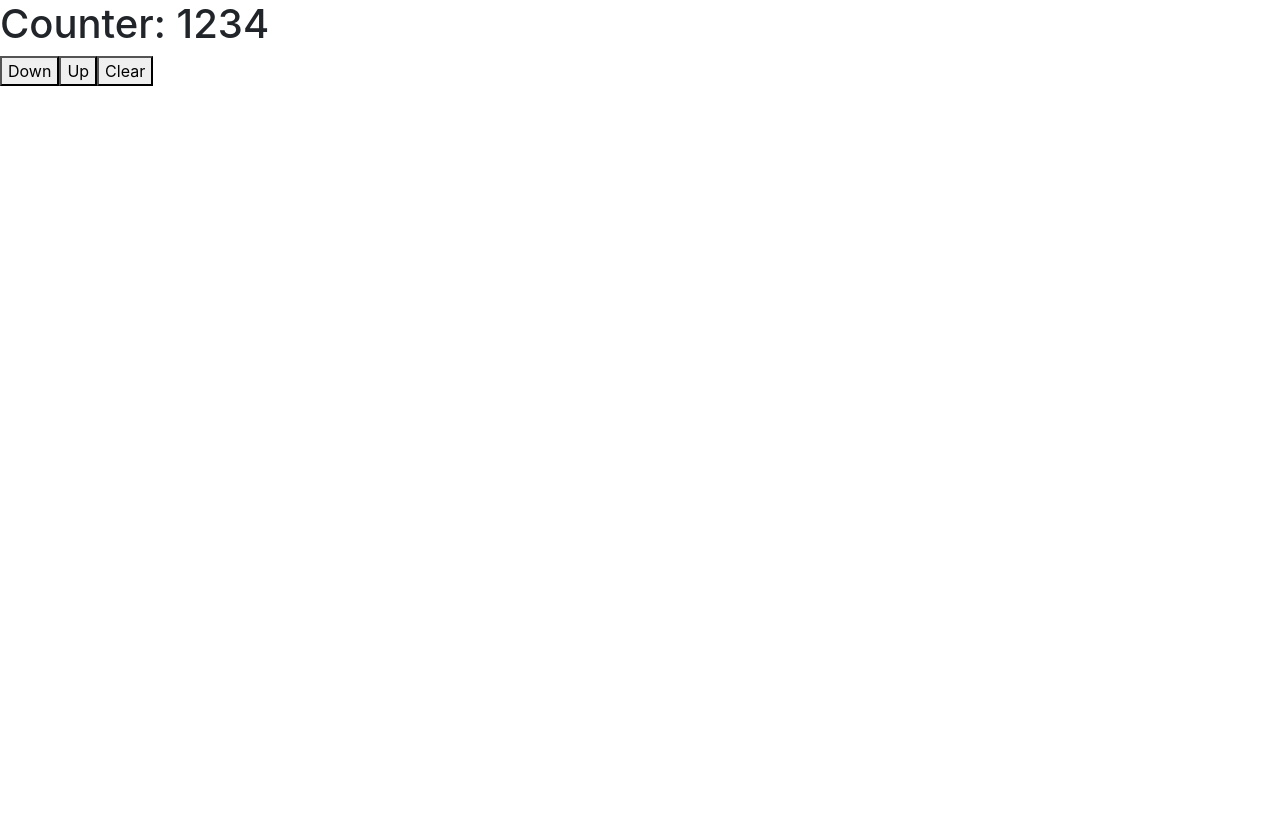
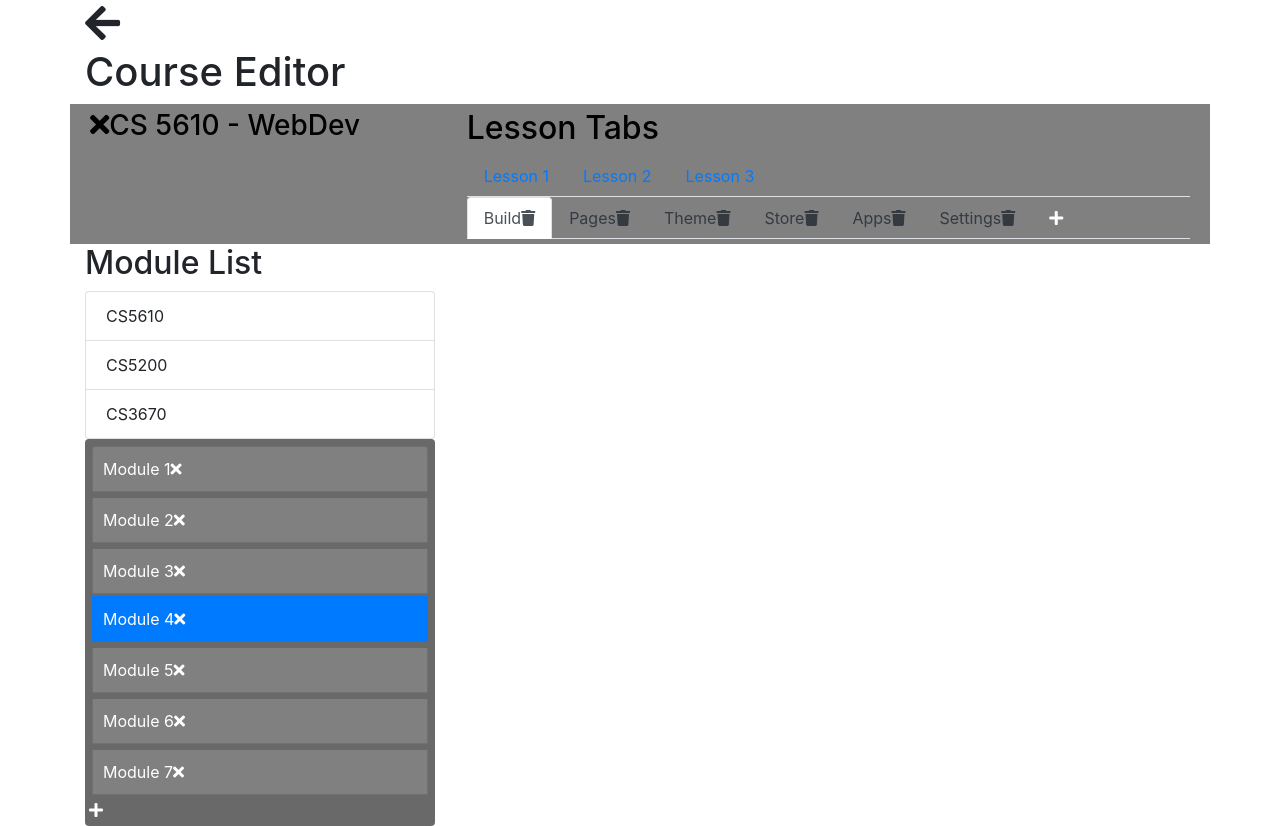
Before and after one commit to leorafink/CS5610-WebDev-sp21-client-react, a React (Create React App) app: page /editor in a window 1280 px wide. Before the commit the page ends 800 px from the top, so only its background shows below. Built offline with nearby package versions, Linux system fonts and the light colour scheme.

Commit message:
lesson and module reducers

```diff
--- a/src/components/course-editor/course-editor-style.css
+++ b/src/components/course-editor/course-editor-style.css
@@ -1,6 +1,6 @@
 .LF-WebDevHeader {
     background-color: gray;
-    color: white;
+    color: black;
     padding: 5px;
 }
 
--- a/src/components/course-editor/course-editor.js
+++ b/src/components/course-editor/course-editor.js
@@ -1,14 +1,26 @@
 import React from "react";
 import {Link} from "react-router-dom";
 import "./course-editor-style.css"
+import moduleReducer from "../../reducers/module-reducer";
+import {combineReducers, createStore} from "redux";
+import {Provider} from "react-redux";
+import ModuleList from "./module-list";
+import lessonReducer from "../../reducers/lesson-reducer";
+import LessonTabs from "./lesson-tabs";
+
+const reducer = combineReducers({
+    moduleReducer: moduleReducer,
+    lessonReducer: lessonReducer
+})
+
+const store = createStore(reducer)
 
 const CourseEditor = ({history}) => {
     return (
+        <Provider store={store}>
         <div className="container">
         <h1>
-            {/*<Link to="/courses">*/}
-            {/*    <i className="fas fa-arrow-left"></i>*/}
-            {/*</Link>*/}
+
             <span onClick={() => history.goBack()}>
                 {/*Go Back*/}
                 <i className="fas fa-arrow-left"></i>
@@ -20,7 +32,7 @@ const CourseEditor = ({history}) => {
         </h1>
 
 
-    {/*<div>*/}
+
 
 
         <div className="row LF-WebDevHeader">
@@ -33,6 +45,7 @@ const CourseEditor = ({history}) => {
             </div>
 
             <div className="col-8">
+                <LessonTabs/>
                 <ul className="nav nav-tabs">
 
                     <li className="nav-item">
@@ -90,9 +103,10 @@ const CourseEditor = ({history}) => {
         </div>
 
 
-        <div className="row">
+
+         <div className="row">
             <div className="col-4">
-
+                <ModuleList/>
                 <ul className="list-group LF-ModuleTabs">
                     <li className="list-group-item LF-ModuleTabs2">
                         Module 1
@@ -178,6 +192,8 @@ const CourseEditor = ({history}) => {
     {/*</div>*/}
 
         </div>
+        </Provider>
+
 )
 }
 export default CourseEditor
--- /dev/null
+++ b/src/components/course-editor/lesson-tabs.js
@@ -0,0 +1,28 @@
+import React from 'react'
+import {connect} from 'react-redux'
+
+const LessonTabs = (
+    {
+        lessons=[]
+    }) =>
+    <div>
+        <h2>Lesson Tabs</h2>
+        <ul className='nav nav-tabs'>
+            {
+                lessons.map(lesson =>
+                    <li className='nav-item'>
+                        <a className="nav-link" href="#">
+                            {lesson.title}
+                        </a>
+                    </li>)
+            }
+        </ul>
+    </div>
+
+const stpm = (state) => ({
+    lessons: state.lessonReducer.lessons
+})
+
+const dtpm = (dispatch) => {}
+
+export default connect(stpm, dtpm)(LessonTabs)
--- /dev/null
+++ b/src/components/course-editor/module-list.js
@@ -0,0 +1,26 @@
+import React from 'react'
+import {connect} from 'react-redux'
+
+const ModuleList = (
+    {
+        modules=[]
+    }) =>
+    <div>
+        <h2>Module List</h2>
+        <ul className='list-group'>
+            {
+                modules.map(module =>
+                <li className='list-group-item'>
+                    {module.title}
+                </li>)
+            }
+        </ul>
+    </div>
+
+const stpm = (state) => ({
+    modules: state.moduleReducer.modules
+})
+
+const dtpm = (dispatch) => {}
+
+export default connect(stpm, dtpm)(ModuleList)
--- a/src/index.js
+++ b/src/index.js
@@ -10,8 +10,8 @@ import CounterRedux from "./components/counter/redux-state/counter-redux";
 
 ReactDOM.render(
  //<CounterReact/>,
-  //  <App/>,
-    <CounterRedux/>,
+   <App/>,
+  //  <CounterRedux/>,
   document.getElementById('root')
 );
 
--- /dev/null
+++ b/src/reducers/lesson-reducer.js
@@ -0,0 +1,19 @@
+const initialState = {
+    lessons: [
+        {title: 'Lesson 1', _id: '123'},
+        {title: 'Lesson 2', _id: '234'},
+        {title: 'Lesson 3', _id: '567'},
+    ]
+}
+
+const lessonReducer = (state = initialState, action) => {
+    switch (action.type) {
+        case "CREATE_LESSON":
+        case "DELETE_LESSON":
+        case "UPDATE_LESSON":
+        default:
+            return state
+    }
+}
+
+export default lessonReducer
--- /dev/null
+++ b/src/reducers/module-reducer.js
@@ -0,0 +1,19 @@
+const initialState = {
+    modules: [
+        {title: 'CS5610', _id: '123'},
+        {title: 'CS5200', _id: '234'},
+        {title: 'CS3670', _id: '567'},
+    ]
+}
+
+const moduleReducer = (state = initialState, action) => {
+    switch (action.type) {
+        case "CREATE_MODULE":
+        case "DELETE_MODULE":
+        case "UPDATE_MODULE":
+        default:
+            return state
+    }
+}
+
+export default moduleReducer
```
